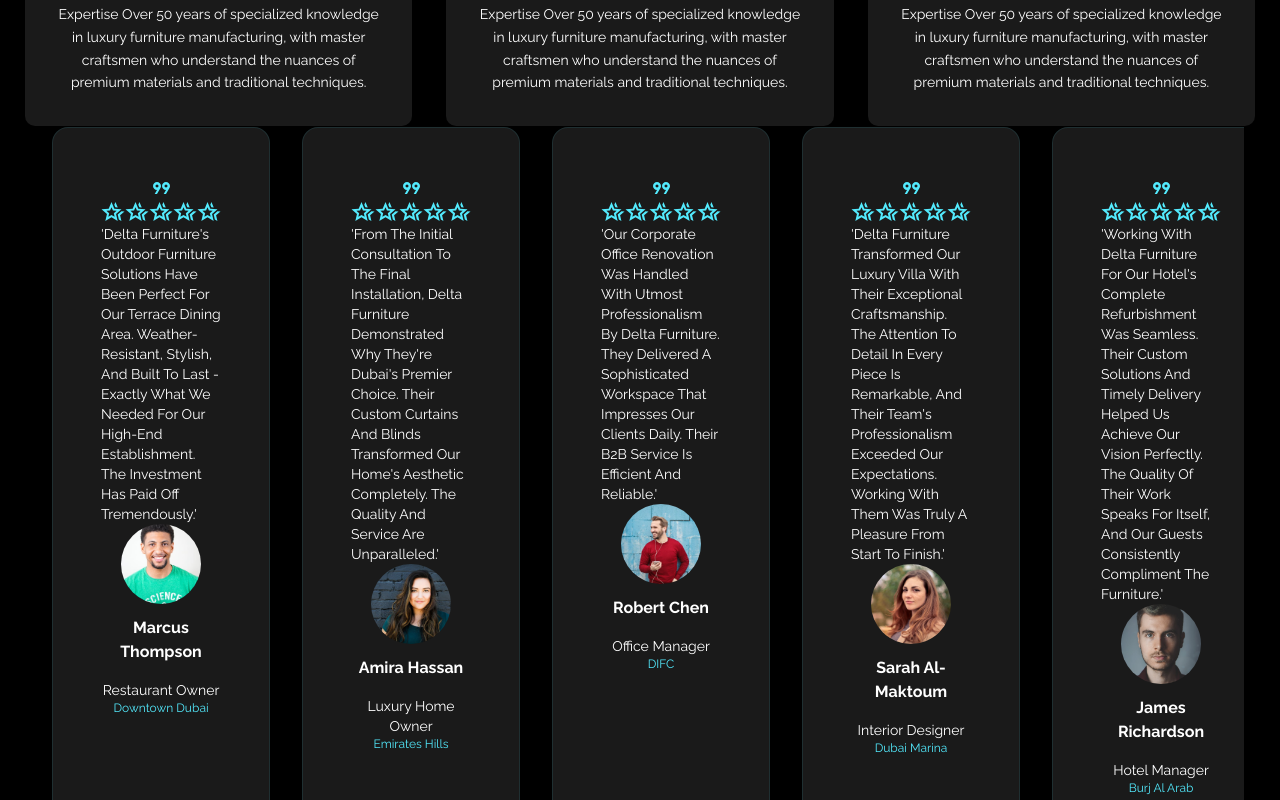
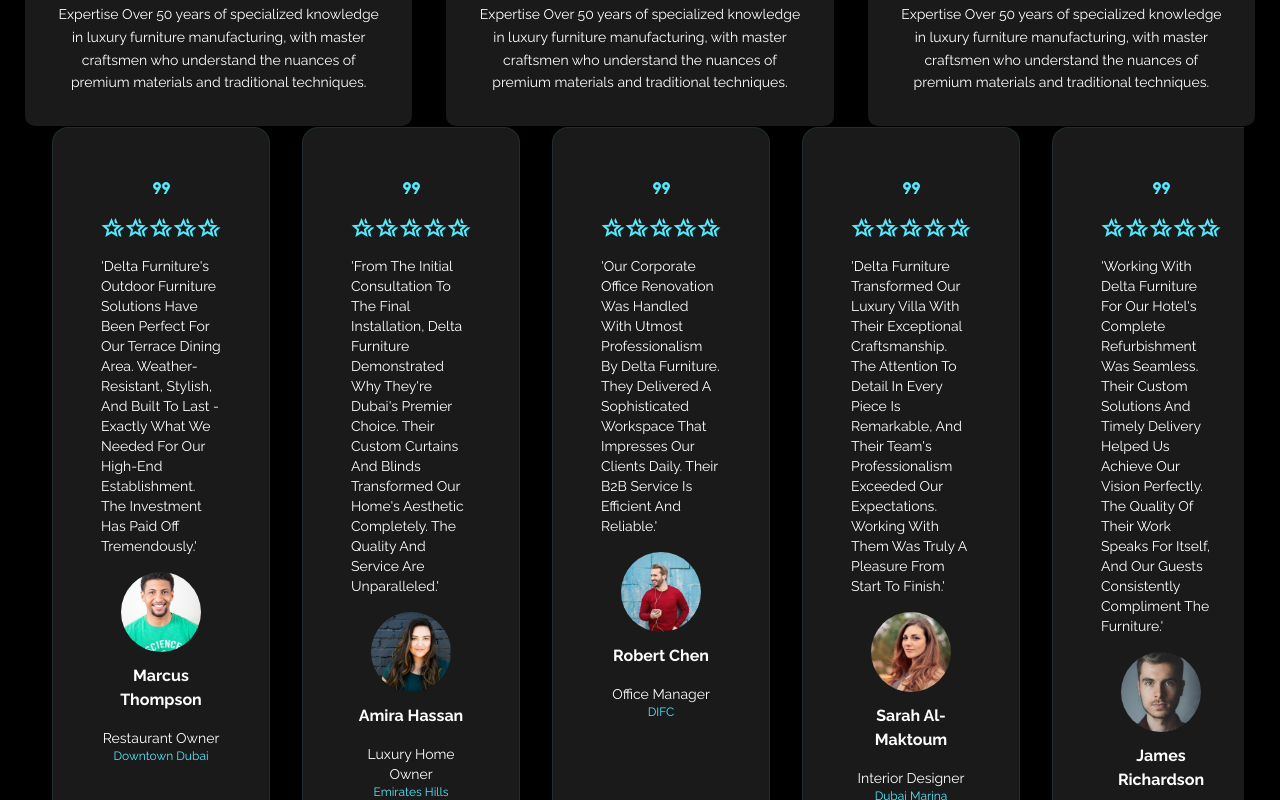
Before and after one commit to Abanoub-Louka94/Delta, a React (Vite) app: page / in a window 1280 px wide. Shown: the part 3400-4200 px from the top of the page. Built offline with nearby package versions, Linux system fonts and the light colour scheme.

Commit message:
adding files

```diff
--- a/src/Components/carousel/Slider.jsx
+++ b/src/Components/carousel/Slider.jsx
@@ -1,11 +1,26 @@
 import SlideItem from "./slide-item/SlideItem";
-import { sliders } from "./carousel-js/carousel";
+import { sliders, next, prev } from "./carousel-js/carousel";
+import { useState } from "react";
+import Icon from "../icon/Icon";
 
 export default function Slider() {
-	console.log(sliders.statsIcon);
+	const [currentSlide, setSlide] = useState(0);
+	function nextSlide() {
+		setSlide((next) => (next + 1) % sliders.length);
+	}
+
+	function prevSlide() {
+		setSlide((prev) => (prev - 1 + sliders.length) % sliders.length);
+	}
 	return (
 		<section className="relative overflow-hidden flex">
-			<SlideItem sliders={sliders} />
+			<SlideItem sliders={sliders} currentSlide={currentSlide} />
+			<section>
+				<Icon path={next} />
+			</section>
+			<section>
+				<Icon path={prev} />
+			</section>
 		</section>
 	);
 }
--- a/src/Components/carousel/carousel-js/carousel.js
+++ b/src/Components/carousel/carousel-js/carousel.js
@@ -234,3 +234,6 @@
 		location: "palm jumeirah",
 	},
 ];
+
+export const next = "m321-80-71-71 329-329-329-329 71-71 400 400L321-80Z";
+export const prev = "M400-80 0-480l400-400 71 71-329 329 329 329-71 71Z";
--- a/src/Components/carousel/slide-item/SlideItem.jsx
+++ b/src/Components/carousel/slide-item/SlideItem.jsx
@@ -1,22 +1,23 @@
 import Icon from "../../icon/Icon";
-export default function SlideItem({ sliders }) {
+export default function SlideItem({ sliders, currentSlide }) {
 	return (
 		<>
 			{sliders.map((slider) => (
 				<section
 					key={slider.name}
-					className="bg-[#1a1a1a] rounded-2xl p-8 md:p-12 border border-cyan-300/10 hover:border-cyan-300/30 my-transition mx-4"
+					className="bg-[#1a1a1a] text-white rounded-2xl p-8 md:p-12 border border-cyan-300/10 hover:border-cyan-300/30 my-transition mx-4"
+					style={{ transform: `translateX(-${currentSlide * 100}%)` }}
 				>
-					<section className="flex justify-center items-center">
+					<section className="flex justify-center items-center mb-4">
 						<Icon path={slider.qouteIcon} color={slider.iconColor} />
 					</section>
-					<section className="flex justify-center items-center">
+					<section className="flex justify-center items-center mb-4">
 						{slider.starsIcon.map((star) => (
 							<Icon path={star.path} color={slider.iconColor} key={star.id} />
 						))}
 					</section>
-					<section>
-						<p className="text-white capitalize text-sm ">{slider.qoute}</p>
+					<section className="mb-4">
+						<p className="capitalize text-sm ">{slider.qoute}</p>
 					</section>
 					<section>
 						<section className="mx-auto rounded-full w-20 h-20 mb-3">
@@ -27,10 +28,8 @@
 							/>
 						</section>
 						<section className="text-center">
-							<h5 className="text-white font-bold capitalize mb-4">
-								{slider.name}
-							</h5>
-							<p className="text-white text-sm capitalize">{slider.job}</p>
+							<h5 className="font-bold capitalize mb-4">{slider.name}</h5>
+							<p className="text-sm capitalize">{slider.job}</p>
 							<p className="primary-color capitalize text-xs">
 								{slider.location}
 							</p>
```
